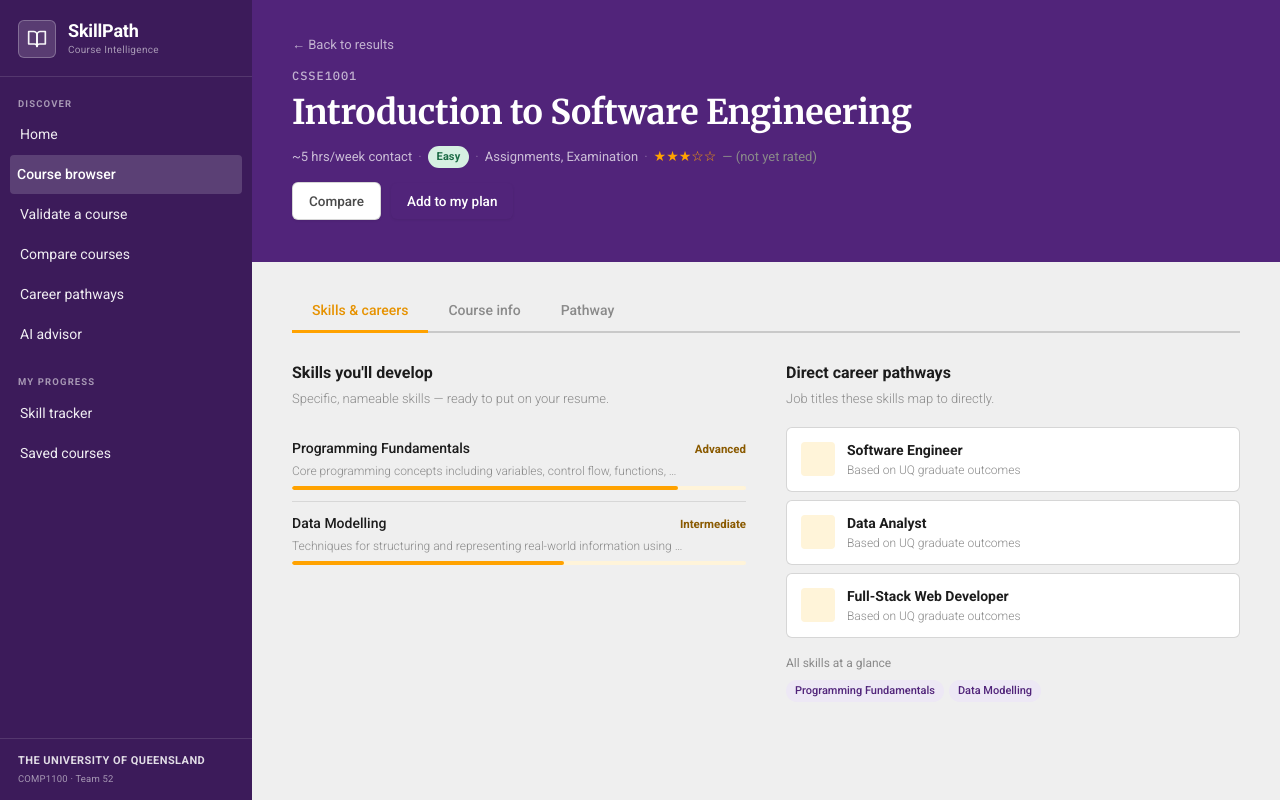
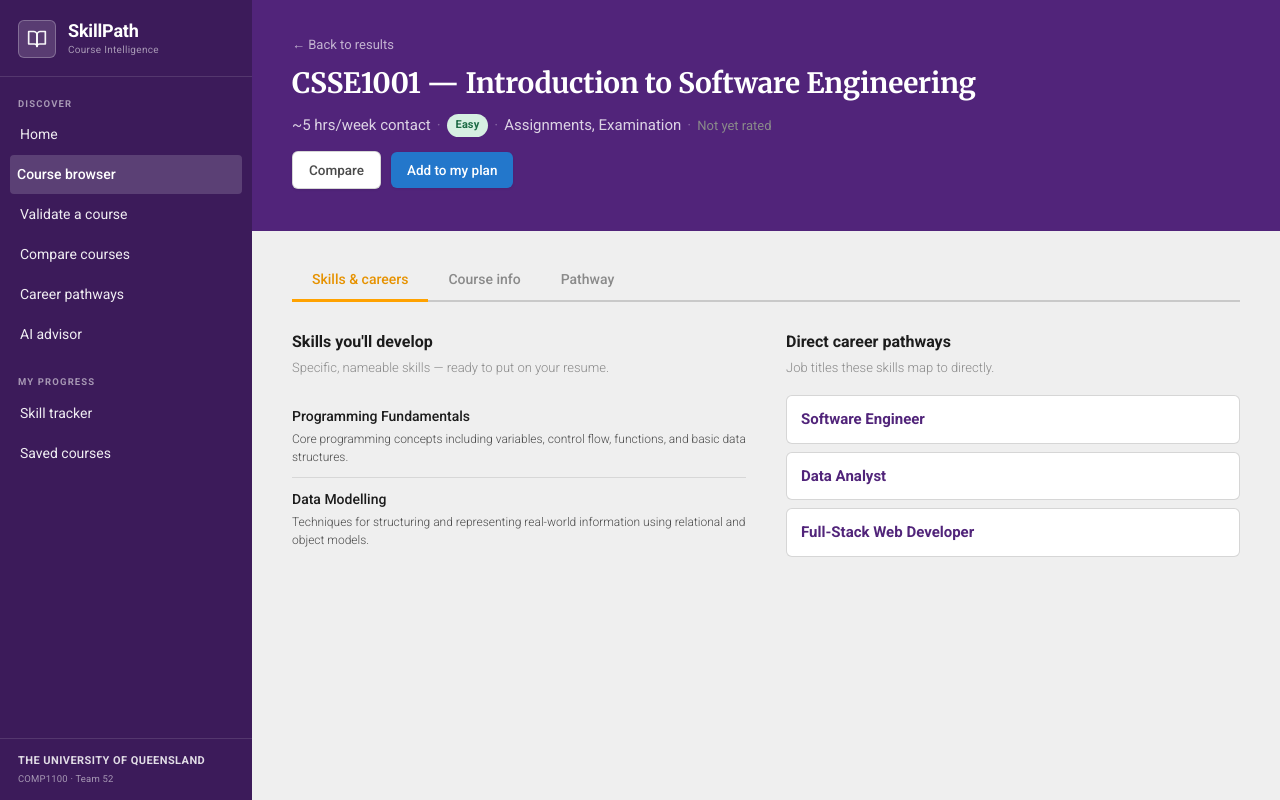
Before and after one commit to COMP1100-2026-s1/52_Richard, a Django app: page /courses/1/ in a window 1280 px wide. Run offline with Django 5.2, Linux system fonts and the light colour scheme; data comes from the database, SQL or seed files in the repository.

Commit message:
make changes around the fornt end to be more consistent with the other desgins

```diff
--- a/SkillPath/static/SkillPath/style.css
+++ b/SkillPath/static/SkillPath/style.css
@@ -635,19 +635,11 @@ body {
   padding: 32px 40px 28px;
 }
 
-.detail-header .course-code {
-  font-family: var(--font-mono);
-  font-size: 12px;
-  color: rgba(255,255,255,0.65);
-  margin-bottom: 8px;
-  letter-spacing: 0.08em;
-}
-
 .detail-header h1 {
   font-family: var(--font-display);
-  font-size: 34px;
+  font-size: 28px;
   font-weight: 700;
-  line-height: 1.15;
+  line-height: 1.2;
   letter-spacing: -0.01em;
   margin-bottom: 14px;
   color: white;
@@ -658,8 +650,8 @@ body {
   flex-wrap: wrap;
   gap: 6px;
   align-items: center;
-  font-size: 13px;
-  color: rgba(255,255,255,0.70);
+  font-size: 15px;
+  color: rgba(255,255,255,0.80);
   margin-bottom: 14px;
 }
 
@@ -756,31 +748,11 @@ body {
 
 .skill-row-name { font-size: 14px; font-weight: 500; }
 
-.skill-row-level {
-  font-size: 11.5px;
-  font-weight: 600;
-  color: #8A5A00;
-}
-
 .skill-row-sub {
   font-size: 12px;
-  color: var(--fg-disabled);
-  margin-bottom: 6px;
+  color: var(--fg-mid);
+  margin-bottom: 0;
   font-weight: 300;
-}
-
-.skill-bar-track {
-  height: 4px;
-  background: var(--uq-amber-subtle);
-  border-radius: 2px;
-  overflow: hidden;
-}
-
-.skill-bar-fill {
-  height: 100%;
-  background: var(--uq-amber);
-  border-radius: 2px;
-  transition: width 0.5s ease-out;
 }
 
 .career-pathway-item {
@@ -807,7 +779,7 @@ body {
   flex-shrink: 0;
 }
 
-.career-pathway-name { font-size: 14px; font-weight: 600; }
+.career-pathway-name { font-size: 15px; font-weight: 700; color: var(--uq-purple); }
 .career-pathway-sub  { font-size: 12px; color: var(--fg-disabled); font-weight: 300; }
 
 .all-skills-label {
@@ -1195,12 +1219,12 @@ body {
 .btn:active { transform: scale(0.98); }
 
 .btn-primary {
-  background: var(--uq-purple);
+  background: var(--uq-blue);
   color: white;
   box-shadow: var(--shadow-xs);
 }
 
-.btn-primary:hover { background: var(--uq-purple-hover); box-shadow: var(--shadow-sm); }
+.btn-primary:hover { background: #1a65b8; box-shadow: var(--shadow-sm); }
 
 .btn-ghost {
   background: var(--surface);
--- a/SkillPath/templates/SkillPath/course_detail.html
+++ b/SkillPath/templates/SkillPath/course_detail.html
@@ -6,8 +6,7 @@
 <div class="detail-header">
   <a href="/courses/" class="back-link" style="margin-bottom:12px; display:inline-flex; color:rgba(255,255,255,0.65);">← Back to results</a>
 
-  <div class="course-code">{{ course.code }}</div>
-  <h1>{{ course.name }}</h1>
+  <h1>{{ course.code }} &mdash; {{ course.name }}</h1>
 
   <div class="detail-meta">
     <span>{{ course.workload }}</span>
@@ -16,8 +15,12 @@
     <span class="detail-meta-sep">·</span>
     <span>{{ course.assessment_type }}</span>
     <span class="detail-meta-sep">·</span>
-    <span class="stars">★★★☆☆</span>
-    <span style="font-size:13px; color:var(--fg-disabled);">— (not yet rated)</span>
+    {% if course.peer > 0 %}
+    <span class="stars">{% for i in "12345" %}{% if forloop.counter <= course.peer %}★{% else %}☆{% endif %}{% endfor %}</span>
+    <span style="font-size:13px; color:var(--fg-disabled);">{{ course.peer }}/5</span>
+    {% else %}
+    <span style="font-size:13px; color:var(--fg-disabled);">Not yet rated</span>
+    {% endif %}
   </div>
 
   {% if course.prerequisites.all %}
@@ -59,20 +62,8 @@
       <div class="skill-row">
         <div class="skill-row-header">
           <span class="skill-row-name">{{ skill.name }}</span>
-          <span class="skill-row-level">
-            {% if forloop.counter == 1 %}Advanced
-            {% elif forloop.counter == 2 %}Intermediate
-            {% else %}Developing{% endif %}
-          </span>
         </div>
-        <div class="skill-row-sub">{{ skill.description|truncatewords:8 }}</div>
-        <div class="skill-bar-track">
-          <div class="skill-bar-fill" style="width:
-            {% if forloop.counter == 1 %}85%
-            {% elif forloop.counter == 2 %}60%
-            {% else %}35%{% endif %}
-          ;"></div>
-        </div>
+        {% if skill.description %}<div class="skill-row-sub">{{ skill.description }}</div>{% endif %}
       </div>
       {% empty %}
       <p style="color:var(--fg-disabled); font-size:14px;">No skills listed for this course.</p>
@@ -84,22 +75,11 @@
       <p>Job titles these skills map to directly.</p>
       {% for career in course.career.all %}
       <div class="career-pathway-item">
-        <div class="career-pathway-icon"></div>
-        <div>
         <div class="career-pathway-name">{{ career.name }}</div>
-          <div class="career-pathway-sub">Based on UQ graduate outcomes</div>
-        </div>
       </div>
       {% empty %}
       <p style="color:var(--fg-disabled); font-size:14px;">No career pathways linked.</p>
       {% endfor %}
-
-      <div class="all-skills-label">All skills at a glance</div>
-      <div class="tags">
-        {% for skill in course.skills.all %}
-        <span class="tag">{{ skill.name }}</span>
-        {% endfor %}
-      </div>
     </div>
 
   </div>
@@ -110,7 +90,7 @@
   <div class="info-grid">
     <div class="info-section">
       <h3>About this course</h3>
-      <p style="font-size:14px; line-height:1.7; color:var(--fg-disabled);">{{ course.description }}</p>
+      <p style="font-size:14px; line-height:1.7; color:var(--fg-mid);">{{ course.description }}</p>
     </div>
     <div class="info-section">
       <h3>Course details</h3>
@@ -138,21 +118,40 @@
 
 <!-- Tab: Pathway -->
 <div class="tab-panel" id="tab-prereqs">
-  <h3 style="font-size:16px; font-weight:600; margin-bottom:16px;">Prerequisites</h3>
+  <div class="pathway-grid">
+    <div>
+      <h3 class="pathway-heading">Must complete first</h3>
       {% if course.prerequisites.all %}
       <div class="prereq-list">
         {% for prereq in course.prerequisites.all %}
         <a href="/courses/{{ prereq.pk }}/" class="prereq-item">
-      <div>
-        <div class="prereq-code">{{ prereq.code }}</div>
-        <div>{{ prereq.name }}</div>
-      </div>
+          <span class="prereq-code">{{ prereq.code }}</span>
+          <span class="prereq-sep">&mdash;</span>
+          <span>{{ prereq.name }}</span>
         </a>
         {% endfor %}
       </div>
       {% else %}
-  <p style="font-size:14px; color:var(--fg-disabled);">No prerequisites required.</p>
+      <p class="pathway-empty">No prerequisites — open to all students.</p>
       {% endif %}
+    </div>
+    <div>
+      <h3 class="pathway-heading">Unlocks next</h3>
+      {% if unlocks %}
+      <div class="prereq-list">
+        {% for next in unlocks %}
+        <a href="/courses/{{ next.pk }}/" class="prereq-item prereq-item--unlocks">
+          <span class="prereq-code">{{ next.code }}</span>
+          <span class="prereq-sep">&mdash;</span>
+          <span>{{ next.name }}</span>
+        </a>
+        {% endfor %}
+      </div>
+      {% else %}
+      <p class="pathway-empty">No courses require this as a prerequisite.</p>
+      {% endif %}
+    </div>
+  </div>
 </div>
 
 <script>
--- a/SkillPath/views.py
+++ b/SkillPath/views.py
@@ -26,7 +26,8 @@ def course_list(request):
 
 def course_detail(request, pk):
     course = get_object_or_404(Course, pk=pk)
-    return render(request, "SkillPath/course_detail.html", {"course": course})
+    unlocks = Course.objects.filter(prerequisites=course)
+    return render(request, "SkillPath/course_detail.html", {"course": course, "unlocks": unlocks})
 
 
 def career_list(request):
```
Also changed, not shown: other parts of SkillPath/static/SkillPath/style.css (+71 -19 lines), SkillPath/templates/SkillPath/compare.html (+18 -24 lines), 1 other file. Lines whose indentation alone changed are shown as unchanged.
